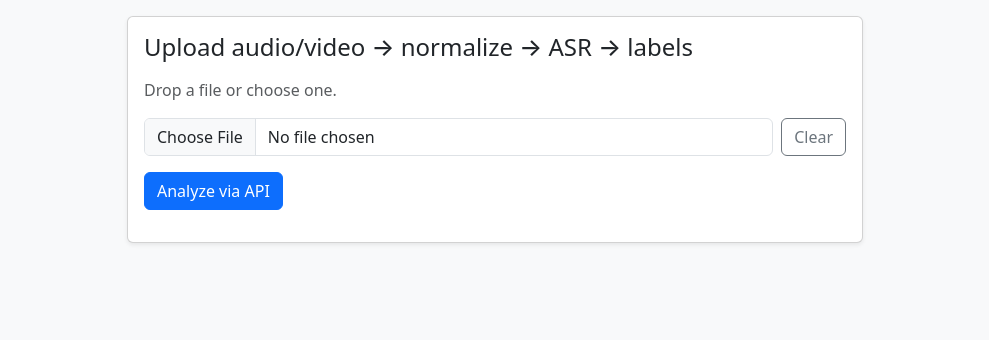
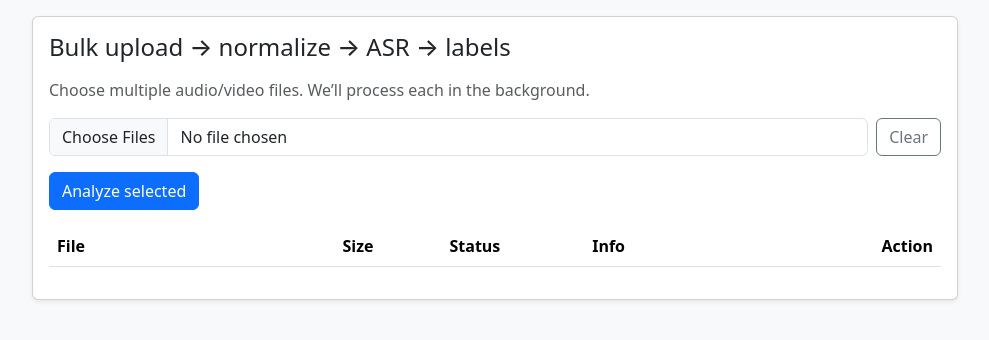
Before and after one commit to vladpaun1/JunctionX-Delft, a Django app: page / in a window 1280 px wide. Shown: the part 57-397 px from the top of the page, without its empty margins (145-1134 px from the left). Run offline with Django 5.2, Linux system fonts and the light colour scheme; lists and menus that the app fills with data are empty; some libraries are stand-ins or nearby versions.

Commit message:
added bulk uploads

```diff
--- a/backend/apps/api/urls.py
+++ b/backend/apps/api/urls.py
@@ -1,7 +1,11 @@
 from django.urls import path
-from .views import PingView, AnalyzeView
+from .views import PingView, AnalyzeView, JobsView, JobDetailView
 
 urlpatterns = [
     path("ping/", PingView.as_view(), name="ping"),
+    # legacy single-file endpoint (kept for compatibility)
     path("analyze/", AnalyzeView.as_view(), name="analyze"),
+    # new bulk jobs
+    path("jobs/", JobsView.as_view(), name="jobs-create"),
+    path("jobs/<uuid:job_id>/", JobDetailView.as_view(), name="jobs-detail"),
 ]
--- a/backend/apps/web/urls.py
+++ b/backend/apps/web/urls.py
@@ -1,7 +1,7 @@
 from django.urls import path
-
-from .views import UploadView
+from .views import UploadView, JobDetailPage
 
 urlpatterns = [
     path("", UploadView.as_view(), name="upload"),
+    path("job/<uuid:job_id>/", JobDetailPage.as_view(), name="job-detail"),
 ]
--- a/backend/apps/web/views.py
+++ b/backend/apps/web/views.py
@@ -1,23 +1,26 @@
-import traceback
 from pathlib import Path
-
-from django.conf import settings
-from django.contrib import messages
-from django.http import HttpRequest, HttpResponse
-from django.shortcuts import render
-from django.views import View
-from services.pipeline.steps import analyze_upload, save_upload
-
-
 from django.views.generic import TemplateView
 from django.utils.decorators import method_decorator
 from django.views.decorators.csrf import ensure_csrf_cookie
+from django.shortcuts import get_object_or_404, render
+
+from apps.web.models import UploadJob
 
 
 @method_decorator(ensure_csrf_cookie, name="dispatch")
 class UploadView(TemplateView):
     """
-    Pure template render. All analyze work happens via /api/analyze/.
-    ensure_csrf_cookie guarantees the CSRF cookie for the JS fetch client.
+    Bulk upload UI. Analysis happens via /api/jobs/.
     """
     template_name = "web/upload.html"
+
+
+class JobDetailPage(TemplateView):
+    template_name = "web/job_detail.html"
+
+    def get(self, request, job_id):
+        job = get_object_or_404(UploadJob, id=job_id)
+        return render(request, self.template_name, {
+            "job": job,
+            "ok": job.status == UploadJob.Status.SUCCESS,
+        })
--- /dev/null
+++ b/backend/assets/js/upload_bulk.js
@@ -0,0 +1,162 @@
+// static/js/upload_bulk.js
+(function () {
+  const form       = document.getElementById('bulk-form');
+  const enqueueBtn = document.getElementById('enqueue-btn');
+  const btnSpin    = document.getElementById('btn-spinner');
+  const btnText    = enqueueBtn.querySelector('.btn-text');
+  const errorEl    = document.getElementById('error');
+  const overlay    = document.getElementById('overlay');
+
+  const filesInput = document.getElementById('files');
+  const clearBtn   = document.getElementById('clear-files');
+
+  const tbody      = document.getElementById('jobs-body');
+
+  if (!form) return;
+
+  const fmtBytes = (n) => {
+    if (typeof n !== 'number' || !isFinite(n)) return '';
+    const units = ['bytes','KB','MB','GB','TB'];
+    let u=0, v=n;
+    while (v >= 1024 && u < units.length-1) { v/=1024; u++; }
+    return `${v.toFixed(v < 10 && u>0 ? 2 : 1)} ${units[u]}`;
+  };
+
+  const setUploading = (v) => {
+    enqueueBtn.disabled = v;
+    btnSpin.classList.toggle('d-none', !v);
+    btnText.textContent = v ? 'Uploading…' : 'Analyze selected';
+    overlay.style.display = v ? 'flex' : 'none';
+  };
+
+  const showError = (msg) => {
+    errorEl.textContent = msg;
+    errorEl.classList.remove('d-none');
+  };
+
+  const hideError = () => errorEl.classList.add('d-none');
+
+  // Render a row for a file/job
+  const rowTpl = ({ id, filename, size, status, error }) => {
+    const statusHtml = error
+      ? `<span class="badge bg-danger">FAILED</span>`
+      : (status === 'SUCCESS' ? `<span class="badge bg-success">SUCCESS</span>`
+        : (status === 'FAILED' ? `<span class="badge bg-danger">FAILED</span>`
+          : `<span class="badge bg-secondary">${status || 'QUEUED'}</span>`));
+
+    const actionHtml =
+      status === 'SUCCESS'
+        ? `<a class="btn btn-sm btn-outline-primary" href="/job/${id}/">See details</a>`
+        : (status === 'FAILED'
+            ? `<button class="btn btn-sm btn-outline-danger" disabled>Failed</button>`
+            : `<span class="spinner-border" role="status" aria-hidden="true"></span>`);
+
+    const infoHtml = error ? `<span class="text-danger small">${escapeHtml(error)}</span>` : '';
+
+    return `
+      <tr data-id="${id}">
+        <td>${escapeHtml(filename || '')}</td>
+        <td>${size != null ? fmtBytes(size) : ''}</td>
+        <td class="status">${statusHtml}</td>
+        <td class="info">${infoHtml}</td>
+        <td class="text-end action">${actionHtml}</td>
+      </tr>
+    `;
+  };
+
+  const escapeHtml = (s) => String(s)
+    .replaceAll('&','&amp;').replaceAll('<','&lt;').replaceAll('>','&gt;')
+    .replaceAll('"','&quot;').replaceAll("'","&#39;");
+
+  // Polling registry
+  const polling = new Map(); // id -> intervalId
+
+  const startPolling = (id) => {
+    if (polling.has(id)) return;
+    const iv = setInterval(async () => {
+      try {
+        const res = await fetch(`/api/jobs/${id}/`, { credentials: 'same-origin' });
+        if (!res.ok) throw new Error(`HTTP ${res.status}`);
+        const data = await res.json();
+
+        const tr = tbody.querySelector(`tr[data-id="${id}"]`);
+        if (!tr) return;
+
+        // Update status cell
+        const statusCell = tr.querySelector('.status');
+        const actionCell = tr.querySelector('.action');
+        const infoCell   = tr.querySelector('.info');
+
+        if (data.status === 'SUCCESS') {
+          statusCell.innerHTML = `<span class="badge bg-success">SUCCESS</span>`;
+          actionCell.innerHTML = `<a class="btn btn-sm btn-outline-primary" href="${data.detail_url}">See details</a>`;
+          infoCell.textContent = '';
+          clearInterval(iv); polling.delete(id);
+        } else if (data.status === 'FAILED') {
+          statusCell.innerHTML = `<span class="badge bg-danger">FAILED</span>`;
+          actionCell.innerHTML = `<button class="btn btn-sm btn-outline-danger" disabled>Failed</button>`;
+          infoCell.innerHTML = data.error ? `<span class="text-danger small">${escapeHtml(data.error)}</span>` : '';
+          clearInterval(iv); polling.delete(id);
+        } else {
+          statusCell.innerHTML = `<span class="badge bg-secondary">${escapeHtml(data.status)}</span>`;
+          actionCell.innerHTML = `<span class="spinner-border" role="status" aria-hidden="true"></span>`;
+        }
+      } catch (e) {
+        console.error('poll error', e);
+      }
+    }, 5000); // ~5s poll
+    polling.set(id, iv);
+  };
+
+  const enqueue = async () => {
+    const files = Array.from(filesInput.files || []);
+    if (!files.length) { showError('Please choose one or more audio/video files.'); return; }
+    hideError();
+
+    const fd = new FormData();
+    files.forEach(f => fd.append('files', f, f.name));
+
+    setUploading(true);
+    try {
+      const res = await fetch('/api/jobs/', {
+        method: 'POST',
+        credentials: 'same-origin',
+        headers: { 'X-CSRFToken': (window.getCSRFToken && window.getCSRFToken()) || '' },
+        body: fd
+      });
+      const data = await res.json();
+      if (!res.ok) throw new Error(data?.detail || `HTTP ${res.status}`);
+
+      (data.jobs || []).forEach(j => {
+        // Render a row for each accepted/enqueued file (and errors inline)
+        const html = rowTpl({
+          id: j.id || crypto.randomUUID(),
+          filename: j.filename,
+          size: j.size,
+          status: j.error ? 'FAILED' : 'PENDING',
+          error: j.error || null
+        });
+        const tmp = document.createElement('tbody'); tmp.innerHTML = html.trim();
+        tbody.prepend(tmp.firstElementChild);
+
+        if (!j.error && j.id) startPolling(j.id);
+      });
+    } catch (err) {
+      console.error('[enqueue] error', err);
+      showError(err?.message || 'Unexpected error');
+    } finally {
+      setUploading(false);
+    }
+  };
+
+  enqueueBtn.addEventListener('click', enqueue);
+  form.addEventListener('submit', (e) => e.preventDefault());
+
+  clearBtn.addEventListener('click', () => {
+    filesInput.value = '';
+    tbody.innerHTML = '';
+    // stop any active polls
+    polling.forEach((iv) => clearInterval(iv));
+    polling.clear();
+  });
+})();
--- a/backend/templates/web/upload.html
+++ b/backend/templates/web/upload.html
@@ -1,106 +1,64 @@
-{# templates/upload.html (full file) #}
 {% extends 'layouts/base.html' %}
 {% load static %}
 
-{% block title %}Upload & Analyze{% endblock %}
+{% block title %}Bulk Upload & Analyze{% endblock %}
 
 {% block content %}
 <link rel="stylesheet" href="{% static 'css/upload.css' %}">
-
 <style>
-  /* simple emphasis for flagged spans */
- .flagged {
-    cursor: pointer;
-    border-radius: .15rem;
-    padding: 0 .15rem;
-    border-bottom: 2px solid transparent;
-  }
-  .lbl-bad   { background: rgba(255, 193, 7, 0.25);  border-bottom-color: #ffc107; } /* Bad language → warning */
-  .lbl-hate  { background: rgba(220, 53, 69, 0.25);  border-bottom-color: #dc3545; } /* Hate speech → danger */
-  .lbl-terror{ background: rgba(111, 66, 193, 0.25); border-bottom-color: #6f42c1; } /* Terrorism support → purple */
-  #r-text {
-    white-space: pre-wrap;
-    font-size: 1rem;
-    line-height: 1.6;
-  }
+  #overlay{display:none;position:fixed;inset:0;align-items:center;justify-content:center;background:rgba(0,0,0,.35);z-index:1050}
+  #overlay .box{display:flex;gap:.75rem;align-items:center;color:#fff}
+  td .spinner-border{width:1rem;height:1rem}
+  .flagged{cursor:pointer;border-radius:.15rem;padding:0 .15rem;border-bottom:2px solid transparent}
+  .lbl-bad{background:rgba(255,193,7,.25);border-bottom-color:#ffc107}
+  .lbl-hate{background:rgba(220,53,69,.25);border-bottom-color:#dc3545}
+  .lbl-terror{background:rgba(111,66,193,.25);border-bottom-color:#6f42c1}
 </style>
 
 <div id="overlay" aria-hidden="true">
   <div class="box">
     <div class="spinner-border" role="status" aria-hidden="true"></div>
-    <div class="fw-semibold">Analyzing…</div>
+    <div class="fw-semibold">Uploading…</div>
   </div>
 </div>
 
 <div class="row">
-  <div class="col-lg-8 mx-auto">
+  <div class="col-lg-10 mx-auto">
     <div class="card shadow-sm">
       <div class="card-body">
-        <h1 class="h4 mb-3">Upload audio/video → normalize → ASR → labels</h1>
-        <p class="text-muted">Drop a file or choose one.</p>
+        <h1 class="h4 mb-3">Bulk upload → normalize → ASR → labels</h1>
+        <p class="text-muted">Choose multiple audio/video files. We’ll process each in the background.</p>
 
-        <form id="analyze-form" class="mb-3" enctype="multipart/form-data" novalidate>
+        <form id="bulk-form" class="mb-3" enctype="multipart/form-data" novalidate>
           <div class="mb-3 d-flex gap-2">
-            <input class="form-control" type="file" id="file" name="file" accept="audio/*,video/*" required>
-            <button class="btn btn-outline-secondary" type="button" id="clear-file">Clear</button>
+            <input class="form-control" type="file" id="files" name="files" accept="audio/*,video/*" multiple required>
+            <button class="btn btn-outline-secondary" type="button" id="clear-files">Clear</button>
           </div>
 
-          <button class="btn btn-primary" type="button" id="analyze-btn">
-            <span class="btn-text">Analyze via API</span>
+          <button class="btn btn-primary" type="button" id="enqueue-btn">
+            <span class="btn-text">Analyze selected</span>
             <span class="spinner-border spinner-border-sm d-none" role="status" aria-hidden="true" id="btn-spinner"></span>
           </button>
         </form>
 
         <div id="error" class="alert alert-danger d-none mt-3" role="alert"></div>
 
-        <div id="result" class="d-none" aria-live="polite">
-          <hr>
-          <h5 class="d-flex align-items-center gap-2">
-            Result
-            <button class="btn btn-sm btn-outline-secondary" id="copy-json" type="button">Copy JSON</button>
-            <button class="btn btn-sm btn-outline-secondary" id="download-json" type="button">Download JSON</button>
-          </h5>
+        <div class="table-responsive">
+          <table class="table align-middle" id="jobs-table">
+            <thead>
+              <tr>
+                <th style="width:32%">File</th>
+                <th style="width:12%">Size</th>
+                <th style="width:16%">Status</th>
+                <th style="width:28%">Info</th>
+                <th style="width:12%" class="text-end">Action</th>
+              </tr>
+            </thead>
+            <tbody id="jobs-body">
+            </tbody>
+          </table>
+        </div>
 
-          <dl class="row small">
-            <dt class="col-sm-4">Upload saved</dt><dd class="col-sm-8" id="r-upload"></dd>
-            <dt class="col-sm-4">Normalized WAV</dt><dd class="col-sm-8" id="r-wav"></dd>
-            <dt class="col-sm-4">Input size</dt><dd class="col-sm-8" id="r-src-size"></dd>
-            <dt class="col-sm-4">WAV size</dt><dd class="col-sm-8" id="r-wav-size"></dd>
-            <dt class="col-sm-4">Duration</dt><dd class="col-sm-8" id="r-len"></dd>
-          </dl>
-
-          <h6 class="mt-3">Extracted text</h6>
-          <div class="small text-muted mb-2">
-            <span class="flagged lbl-bad">Bad language</span>
-            <span class="flagged lbl-hate ms-2">Hate speech</span>
-            <span class="flagged lbl-terror ms-2">Terrorism support</span>
-          </div>
-
-          <div class="border rounded p-3 bg-body-tertiary" id="r-text"></div>
-        </div>
-      </div>
-    </div>
-  </div>
-</div>
-
-{# Modal for label details #}
-<div class="modal fade" id="labelModal" tabindex="-1" aria-labelledby="labelModalLabel" aria-hidden="true">
-  <div class="modal-dialog">
-    <div class="modal-content">
-      <div class="modal-header">
-        <h1 class="modal-title fs-5" id="labelModalLabel">Span details</h1>
-        <button type="button" class="btn-close" data-bs-dismiss="modal" aria-label="Close"></button>
-      </div>
-      <div class="modal-body">
-        <dl class="row">
-          <dt class="col-4">Label</dt><dd class="col-8" id="m-label"></dd>
-          <dt class="col-4">Start (s)</dt><dd class="col-8" id="m-start"></dd>
-          <dt class="col-4">End (s)</dt><dd class="col-8" id="m-end"></dd>
-        </dl>
-        <div class="border rounded p-2 bg-light" id="m-text" style="white-space: pre-wrap;"></div>
-      </div>
-      <div class="modal-footer">
-        <button type="button" class="btn btn-secondary" data-bs-dismiss="modal">Close</button>
       </div>
     </div>
   </div>
@@ -108,5 +66,5 @@
 {% endblock %}
 
 {% block extra_js %}
-<script src="{% static 'js/upload.js' %}"></script>
+<script src="{% static 'js/upload_bulk.js' %}"></script>
 {% endblock %}
```
Also changed, not shown: backend/apps/api/views.py (+146 -21 lines), backend/apps/web/admin.py (+8 -0 lines), backend/apps/web/models.py (+40 -0 lines), backend/templates/web/job_detail.html (added, +62 -0 lines), backend/apps/web/migrations/0001_initial.py (added).
